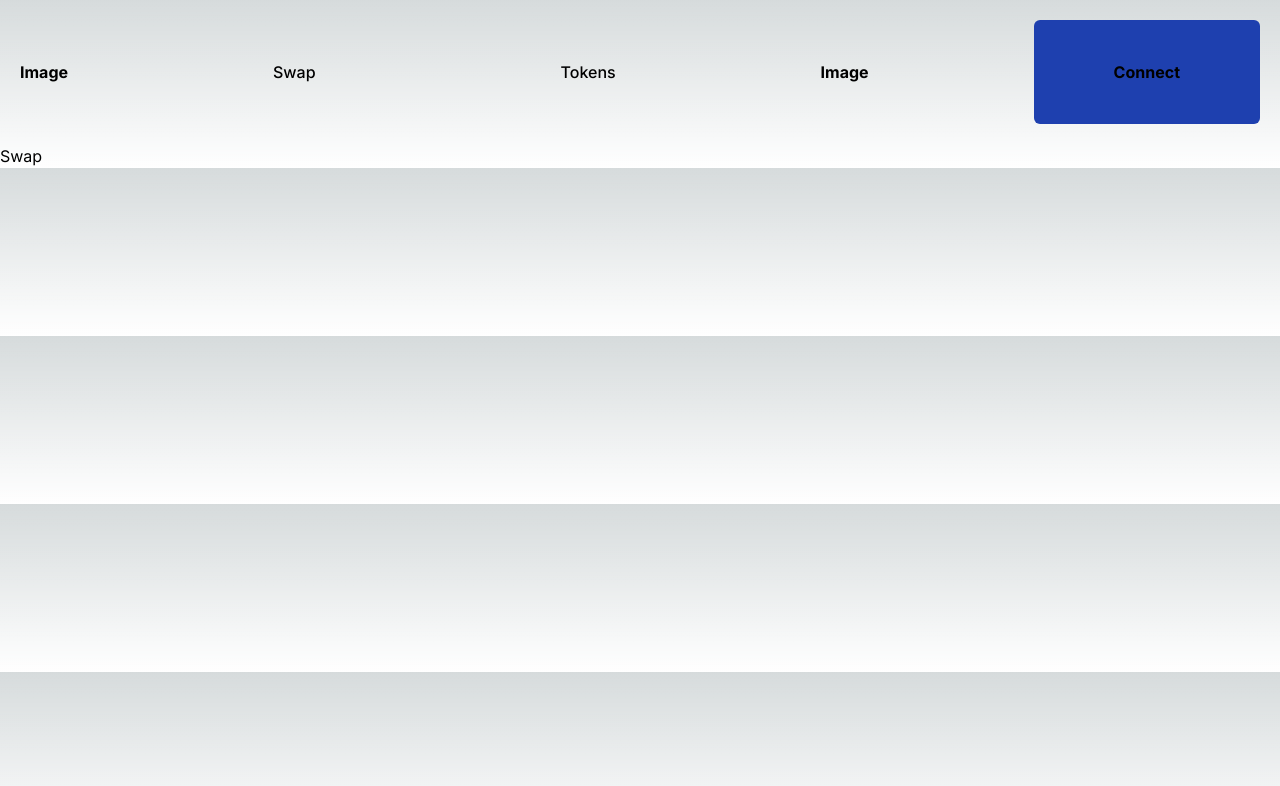
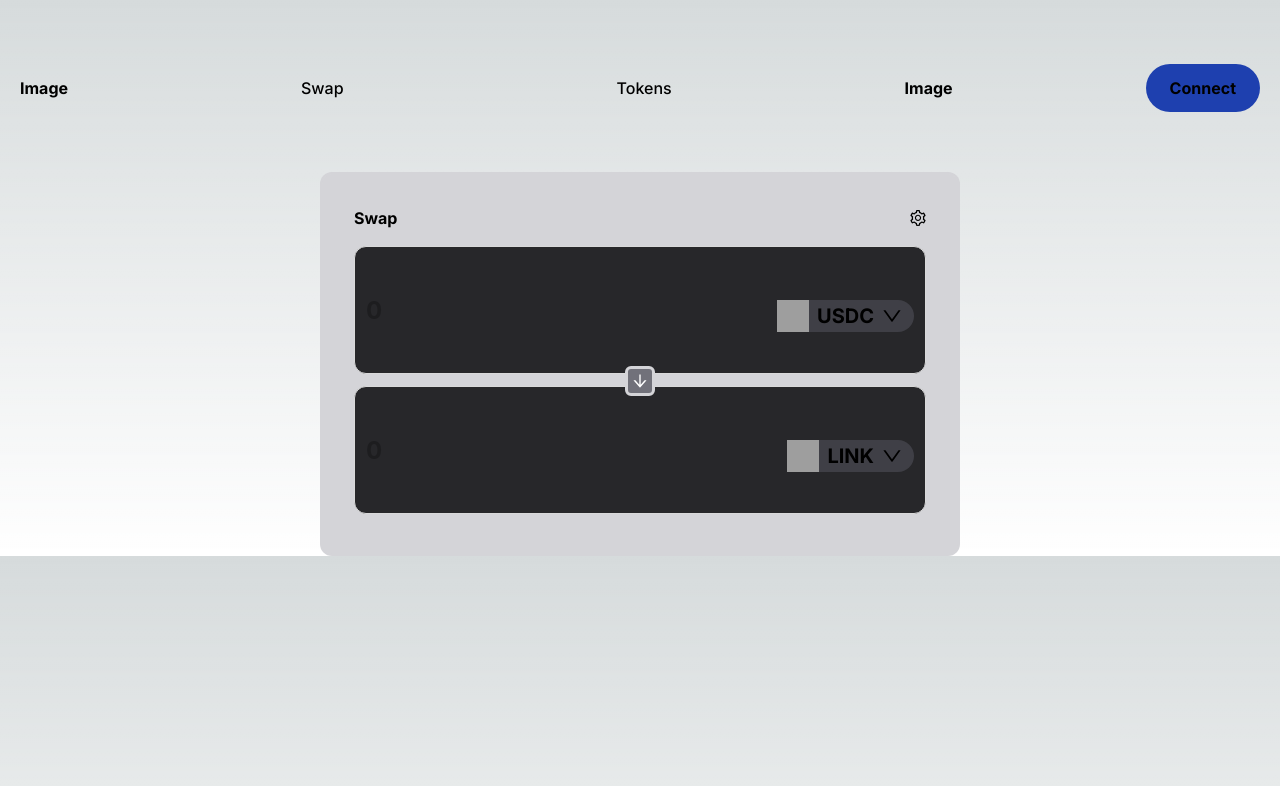
Before and after one commit to gmaz98/Dex, a Next.js app: page / in a window 1280 px wide. Shown: the top 786 px of the page. Built offline with nearby package versions, Linux system fonts and the light colour scheme; grey boxes are pictures that could not be loaded.

Commit message:
Token list and modal

```diff
--- a/package.json
+++ b/package.json
@@ -9,6 +9,7 @@
     "lint": "next lint"
   },
   "dependencies": {
+    "antd": "^5.11.2",
     "next": "14.0.3",
     "react": "^18",
     "react-dom": "^18",
--- a/src/app/components/Header.tsx
+++ b/src/app/components/Header.tsx
@@ -2,7 +2,7 @@ import Link from 'next/link';
 
 const Header = () => {
   return (
-    <header className="flex items-center justify-between space-x-20 px-5 py-5 font-bold h-100">
+    <header className="mt-4 flex items-center justify-between space-x-20 px-5 py-5 font-bold h-100">
       <div>Image</div>
       <Link href="/">
         <div className="p-10 px-15 rounded font-medium transition duration-300 ease-in-out hover:bg-gray-800 hover:text-white hover:cursor-pointer">
@@ -15,7 +15,7 @@ const Header = () => {
         </div>
       </Link>
       <div>Image</div>
-      <div className="bg-blue-800 py-10 px-20 rounded-md font-bold hover:cursor-pointer hover:text-indigo-300 transition duration-300 ease-in-out">
+      <div className="bg-blue-800 py-3 px-6 rounded-3xl font-bold hover:cursor-pointer hover:text-indigo-300 transition duration-300 ease-in-out">
         Connect
       </div>
     </header>
--- a/src/app/components/Swap.tsx
+++ b/src/app/components/Swap.tsx
@@ -1,5 +1,125 @@
+'use client';
+import {
+  SettingOutlined,
+  DownOutlined,
+  ArrowDownOutlined
+} from '@ant-design/icons';
+import { Popover, Radio, RadioChangeEvent, Input, Modal } from 'antd';
+import { useState } from 'react';
+import tokenList from 'src/app/tokenList.json';
+
 const Swap = () => {
-  return <div>Swap</div>;
+  const [slippage, setSlippage] = useState(2.5);
+  const [tokenOneAmount, setTokenOneAmount] = useState('');
+  const [tokenTwoAmount, setTokenTwoAmount] = useState('');
+  const [tokenOne, setTokenOne] = useState(tokenList[0]);
+  const [tokenTwo, setTokenTwo] = useState(tokenList[1]);
+  const [isOpen, setIsOpen] = useState(false);
+  const [changeToken, setChangeToken] = useState(1);
+
+  function handleSlippageChange(e: RadioChangeEvent) {
+    setSlippage(e.target.value);
+  }
+
+  function changeAmount(e: React.ChangeEvent<HTMLInputElement>) {
+    setTokenOneAmount(e.target.value);
+  }
+
+  function switchTokens() {
+    setTokenOne(tokenTwo);
+    setTokenTwo(tokenOne);
+  }
+
+  function openModal(asset: 1 | 2) {
+    setChangeToken(asset);
+    setIsOpen(true);
+  }
+
+  const settings = (
+    <>
+      <div>Slippage tolerance</div>
+      <div>
+        <Radio.Group value={slippage} onChange={handleSlippageChange}>
+          <Radio.Button value={0.5}>0.5%</Radio.Button>
+          <Radio.Button value={2.5}>2.5%</Radio.Button>
+          <Radio.Button value={5}>5%</Radio.Button>
+        </Radio.Group>
+      </div>
+    </>
+  );
+
+  return (
+    <>
+      <Modal
+        open={isOpen}
+        footer={null}
+        onCancel={() => setIsOpen(false)}
+        title="Select a token"
+      ></Modal>
+      <div className="mt-3 h-96 w-1/2 font-bold bg-zinc-300 border-2 border-solid border-zinc-300/75 rounded-xl p-8 flex flex-col relative">
+        <div className="flex justify-between mb-4">
+          <h4>Swap</h4>
+          <Popover
+            placement="bottomRight"
+            title="Settings"
+            trigger="click"
+            content={settings}
+          >
+            <SettingOutlined className="transition duration-300 ease-in-out hover:cursor-pointer hover:text-indigo-300" />
+          </Popover>
+        </div>
+        <div className="flex-col h-full">
+          <div className="relative">
+            <Input
+              className="h-32 mb-3 text-2xl font-bold bg-zinc-800 rounded-xl pr-10"
+              placeholder="0"
+              value={tokenOneAmount}
+              onChange={changeAmount}
+            />
+            <div className="absolute h-10 transform -translate-y-1/2 left-1/2 -translate-x-1/2 z-10">
+              <div
+                className="bg-zinc-500  border-solid border-[3px] border-zinc-300 rounded-md p-1 flex items-center justify-center cursor-pointer"
+                onClick={switchTokens}
+              >
+                <ArrowDownOutlined className="text-white" />
+              </div>
+            </div>
+            <div
+              onClick={() => openModal(1)}
+              className="absolute top-1/2 transform -translate-y-1/2 right-0 flex items-center text-xl pr-3 gap-2 bg-zinc-700 mr-3 rounded-2xl"
+            >
+              <img
+                className="w-8 h-8"
+                src={tokenOne.img}
+                alt="assetOneLogo"
+              ></img>
+              {tokenOne.ticker}
+              <DownOutlined></DownOutlined>
+            </div>
+          </div>
+        </div>
+        <div className="relative">
+          <Input
+            className="h-32 mb-3 text-2xl font-bold bg-zinc-800 rounded-xl pr-10"
+            placeholder="0"
+            value={tokenTwoAmount}
+          />
+          <div
+            onClick={() => openModal(2)}
+            className="absolute top-1/2 transform -translate-y-1/2 right-0 flex items-center text-xl pr-3 gap-2 bg-zinc-700 mr-3 rounded-2xl"
+          >
+            <img
+              className="w-8 h-8"
+              src={tokenTwo.img}
+              alt="assetTwoLogo"
+            ></img>
+            {tokenTwo.ticker}
+            <DownOutlined></DownOutlined>
+          </div>
+        </div>
+      </div>
+    </>
+  );
 };
 
 export default Swap;
--- a/src/app/page.tsx
+++ b/src/app/page.tsx
@@ -4,8 +4,10 @@ import Swap from './components/Swap';
 export default function Home() {
   return (
     <div>
-      <Header></Header>
-      <Swap></Swap>
+      <Header />
+      <div className="flex justify-center">
+        <Swap />
+      </div>
     </div>
   );
 }
--- /dev/null
+++ b/src/app/tokenList.json
@@ -0,0 +1,95 @@
+[
+    {
+        "ticker": "USDC",
+        "img": "https://cdn.moralis.io/eth/0xa0b86991c6218b36c1d19d4a2e9eb0ce3606eb48.png",
+        "name": "USD Coin",
+        "address": "0xa0b86991c6218b36c1d19d4a2e9eb0ce3606eb48",
+        "decimals": 6
+    },
+    {
+        "ticker": "LINK",
+        "img": "https://cdn.moralis.io/eth/0x514910771af9ca656af840dff83e8264ecf986ca.png",
+        "name": "Chainlink",
+        "address": "0x514910771af9ca656af840dff83e8264ecf986ca",
+        "decimals": 18
+    },
+    {
+        "ticker": "USDT",
+        "img": "https://cdn.moralis.io/eth/0xdac17f958d2ee523a2206206994597c13d831ec7.png",
+        "name": "Tether USD",
+        "address": "0xdac17f958d2ee523a2206206994597c13d831ec7",
+        "decimals": 6
+    },
+    {
+        "ticker": "GUSD",
+        "img": "https://cdn.moralis.io/eth/0x056fd409e1d7a124bd7017459dfea2f387b6d5cd.png",
+        "name": "Gemini USD",
+        "address": "0x056Fd409E1d7A124BD7017459dFEa2F387b6d5Cd",
+        "decimals": 2
+    },
+    {
+        "ticker": "DAI",
+        "img": "https://cdn.moralis.io/eth/0x6b175474e89094c44da98b954eedeac495271d0f.png",
+        "name": "Dai Stablecoin",
+        "address": "0x6b175474e89094c44da98b954eedeac495271d0f",
+        "decimals": 18
+    },
+    {
+        "ticker": "WETH",
+        "img": "https://cdn.moralis.io/eth/0xc02aaa39b223fe8d0a0e5c4f27ead9083c756cc2.png",
+        "name": "Wrapped Ethereum",
+        "address": "0xc02aaa39b223fe8d0a0e5c4f27ead9083c756cc2",
+        "decimals": 18
+    },
+    {
+        "ticker": "WBTC",
+        "img": "https://cdn.moralis.io/eth/0x2260fac5e5542a773aa44fbcfedf7c193bc2c599.png",
+        "name": "Wrapped Bitcoin",
+        "address": "0x2260fac5e5542a773aa44fbcfedf7c193bc2c599",
+        "decimals": 8
+    },
+    {
+        "ticker": "MATIC",
+        "img": "https://cdn.moralis.io/eth/0x7d1afa7b718fb893db30a3abc0cfc608aacfebb0.png",
+        "name": "Matic Token",
+        "address": "0x7D1AfA7B718fb893dB30A3aBc0Cfc608AaCfeBB0",
+        "decimals": 18
+    },
+    {
+        "ticker": "UNI",
+        "img": "https://cdn.moralis.io/eth/0x1f9840a85d5af5bf1d1762f925bdaddc4201f984.png",
+        "name": "Uniswap",
+        "address": "0x1f9840a85d5af5bf1d1762f925bdaddc4201f984",
+        "decimals": 18
+    },
+    {
+        "ticker": "CRV",
+        "img": "https://cdn.moralis.io/eth/0xd533a949740bb3306d119cc777fa900ba034cd52.png",
+        "name": "Curve DAO Token",
+        "address": "0xd533a949740bb3306d119cc777fa900ba034cd52",
+        "decimals": 18
+    },
+    {
+        "ticker": "MKR",
+        "img": "https://cdn.moralis.io/eth/0x9f8f72aa9304c8b593d555f12ef6589cc3a579a2.png",
+        "name": "Maker",
+        "address": "0x9f8f72aa9304c8b593d555f12ef6589cc3a579a2",
+        "decimals": 18
+    },
+    {
+        "ticker": "SHIB",
+        "img": "https://cdn.moralis.io/eth/0x95ad61b0a150d79219dcf64e1e6cc01f0b64c4ce.png",
+        "name": "Shiba Inu",
+        "address": "0x95ad61b0a150d79219dcf64e1e6cc01f0b64c4ce",
+        "decimals": 18
+    },
+    {
+        "ticker": "AAVE",
+        "img": "https://cdn.moralis.io/eth/0x7fc66500c84a76ad7e9c93437bfc5ac33e2ddae9.png",
+        "name": "AAVE",
+        "address": "0x7Fc66500c84A76Ad7e9c93437bFc5Ac33E2DDaE9",
+        "decimals": 18
+    }
+
+
+]
```
Also changed, not shown: 1 other file (tests, documents, lock files or other folders).
